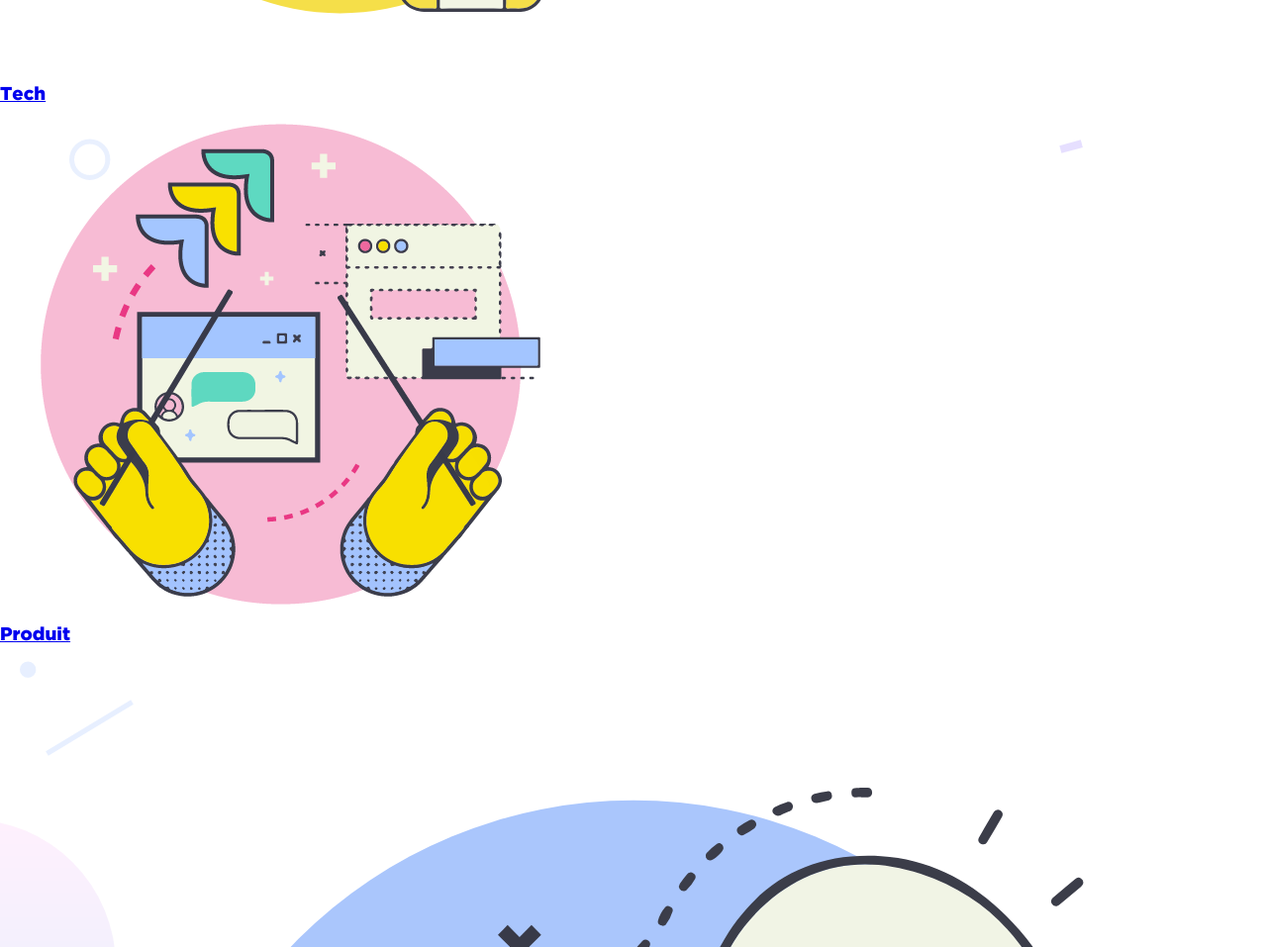
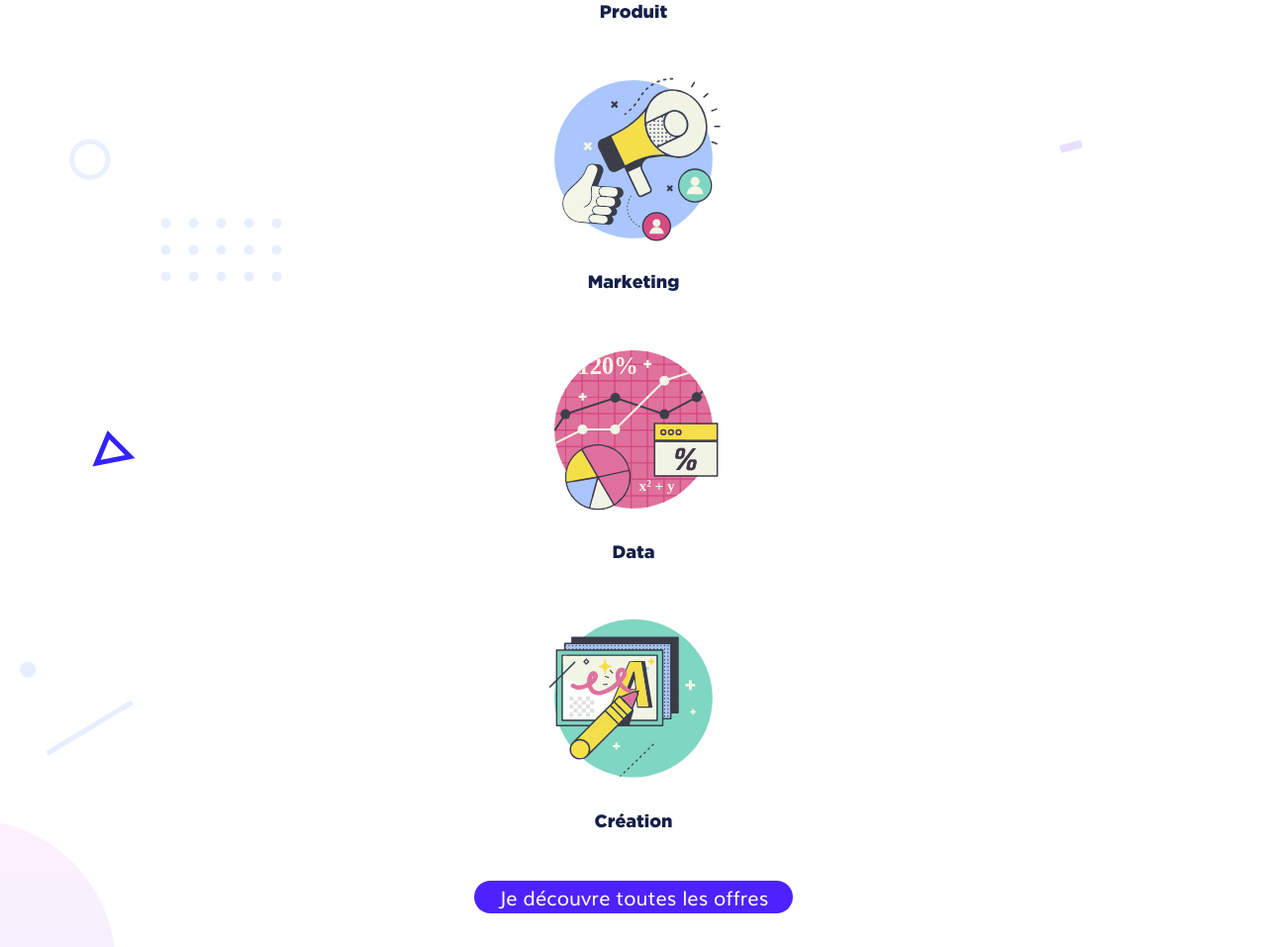
Before and after one commit to G-Adrien/Chooseyourboss, a website built with Parcel: page index.html in a window 1280 px wide. Shown: the part 2985-3942 px from the top of the page at 99% size. Built offline with nearby package versions, Linux system fonts and the light colour scheme.

Commit message:
Section jobs css done

```diff
--- a/css/main.css
+++ b/css/main.css
@@ -286,18 +286,62 @@ h1{
   padding: 30px 0;
 }
 
+/*  "jobs"  */
+
+.jobs{
+  padding: 0 15px;
+}
+
+.jobs header h2{
+  font-size: 36px;
+  text-align: center;
+  line-height:39.6px;
+  margin: 40px 0px 10px 0;
+}
+
+.jobs header p{
+  font-size: 26px;
+  text-align: center;
+  line-height: 37.15px;
+  margin:0 0 20px;
+}
+
+.allJobs img{
+width: 200px;
+}
+
+.allJobs{
+  display: flex;
+  flex-direction: column;
+  align-items: center;
+  justify-content: center;
+}
 
 
+.allJobs a{
+  text-decoration: none;
+}
+
+.allJobs a p{
+  text-align: center;
+  font-size: 18px;
+  font-family: "Gotham Black Regular";
+  color: #162049;
+}
+
+.poSjobsBtn{
+  display: flex;
+  justify-content: center;
+  align-items: center;
+}
+
+.jobsBtn{
+  font-size: 20px;
+  margin: 30px 0;
+}
 
 
-
-
-
-
-
-
-
-
+/*  "salary"  */
 
 
 
--- a/index.html
+++ b/index.html
@@ -91,47 +91,48 @@
     </div>
     <div class="skillBtn">
       <a class="btn" href="#">J'accède à mes matchings</a>
-
     </div>
   </section>
-  <section>
-    <div>
+  <section class="jobs">
+    <header>
       <h2>Tous les jobs informatiques et numériques</h2>
       <p>Découvre les dernières offres d'emploi tech', produit, data, marketing et design</p>
-    </div>
-    <div>
+    </header>
+    <div class="allJobs">
       <a href="#">
         <figure>
           <img src="img/tech.svg" alt="Illustration lien cliquable: Tech. Représentation d'un robot joyeux, d'un casque audio et d'un écran d'ordinateur.">
         </figure>
-        <h3>Tech</h3>
+        <p>Tech</p>
       </a>
       <a href="#">
         <figure>
           <img src="img/produit.png" alt="Illustration lien cliquable: Produit. Représentation en premier plan de main de chef d'orchestre tenant des baguettes, en second plan des fenêtres de navigation d'ordinateur.">
         </figure>
-        <h3>Produit</h3>
+        <p>Produit</p>
       </a>
       <a href="#">
         <figure>
           <img src="img/marketing.svg" alt="Illustration lien cliquable: Marketing. Représentation d'une main qui s'apprête à prendre un méga-phone, icone de personne en dessous.">
         </figure>
-        <h3>Marketing</h3>
+        <p>Marketing</p>
       </a>
       <a href="#">
         <figure>
           <img src="img/data.svg" alt="Illustration lien cliquable: Data. Représentation de graphiques dit camembert, graphiques linéaire et d'une fenêtres de navigation avec un symbole pourcentage dedans.">
         </figure>
-        <h3>Data</h3>
+        <p>Data</p>
       </a>
       <a href="#">
         <figure>
           <img src="img/creation.svg" alt="Illustration lien cliquable: Création. Représentation d'un cadre avec un ">
         </figure>
-        <h3>Création</h3>
+        <p>Création</p>
       </a>
     </div>
-    <a class="btn" href="#">Je découvre toutes les offres</a>
+    <div class="poSjobsBtn">
+      <a class="btn jobsBtn" href="#">Je découvre toutes les offres</a>
+    </div>
   </section>
   <section>
     <h2>Mérites-tu un meilleur salaire ?</h2>
```
